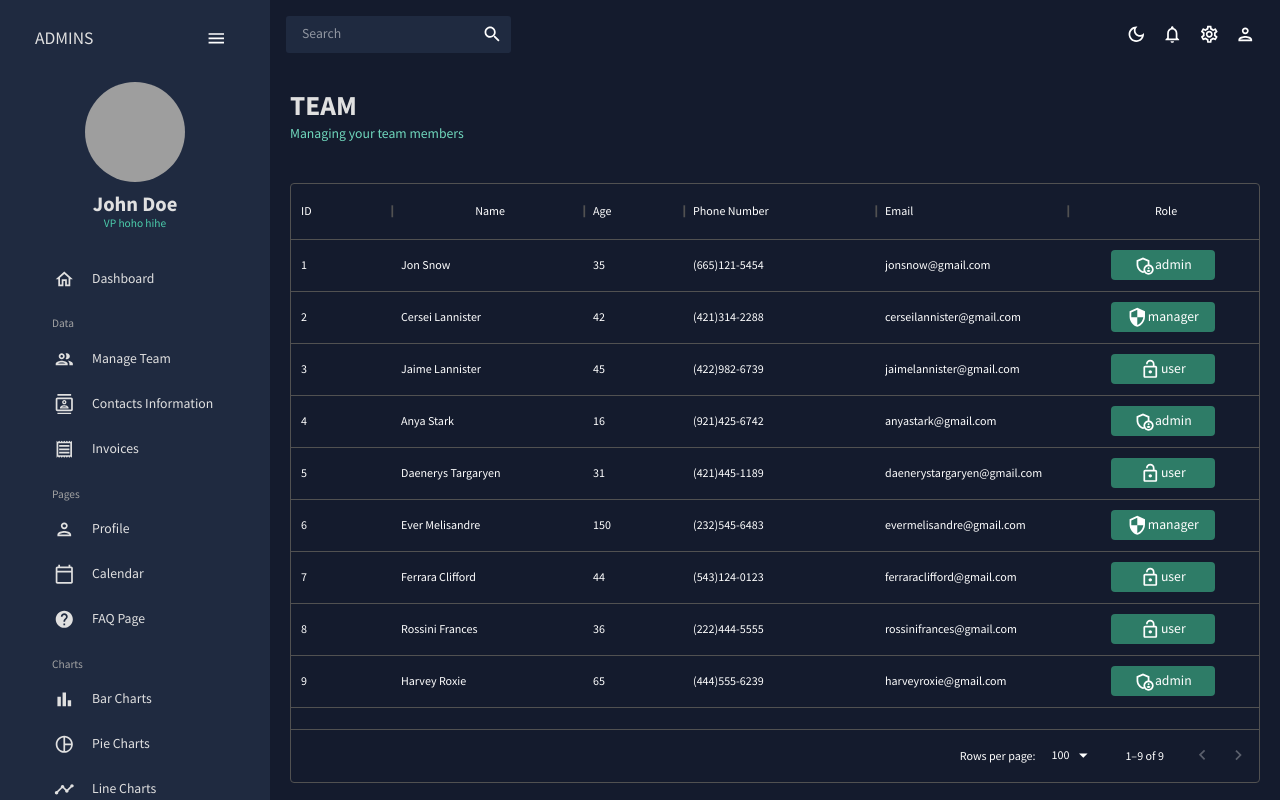
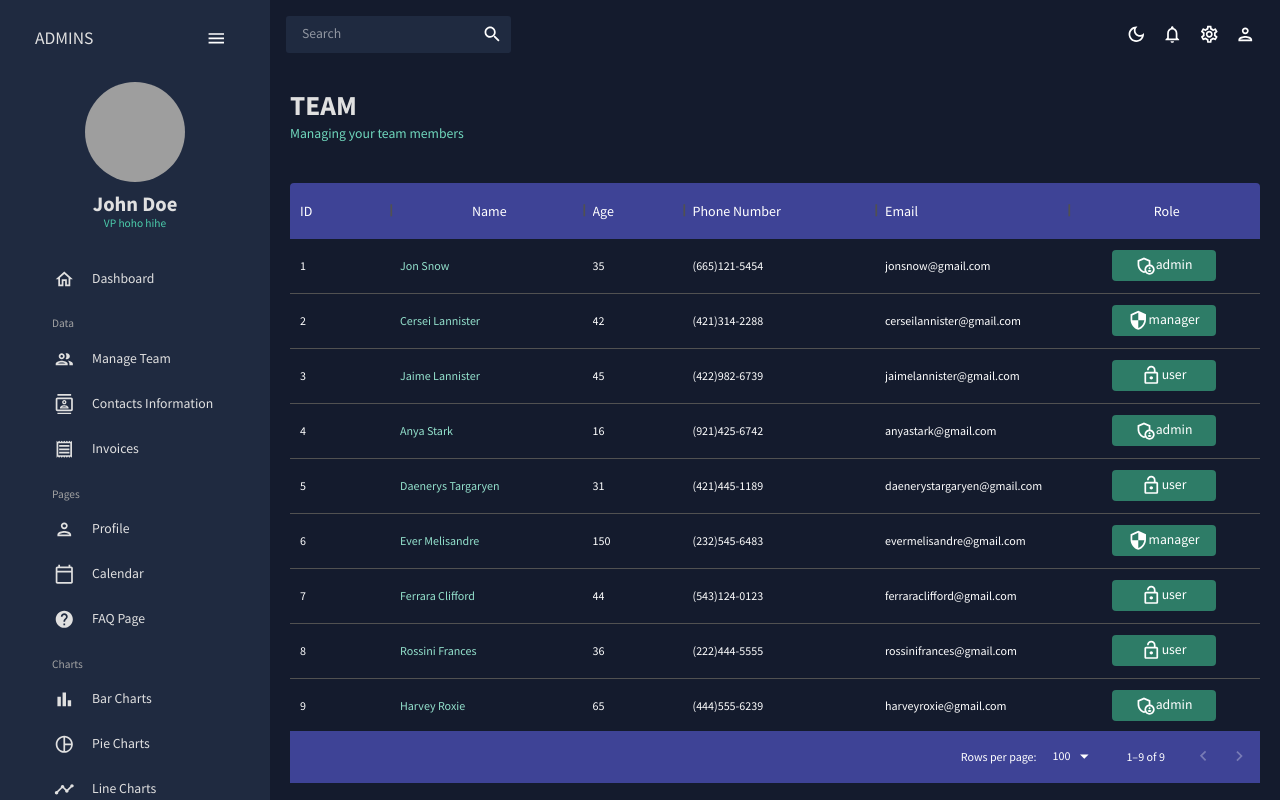
Before and after one commit to argaputra12/admin-dashboard, a React (Create React App) app: page /teams in a window 1280 px wide. Built offline with nearby package versions, Linux system fonts and the light colour scheme; grey boxes are pictures that could not be loaded.

Commit message:
update data grid layout

```diff
--- a/src/scenes/team/index.jsx
+++ b/src/scenes/team/index.jsx
@@ -4,6 +4,7 @@
 import { mockDataTeam } from '../../data/mockData';
 import { AdminPanelSettingsOutlined, LockOpenOutlined, SecurityOutlined } from '@mui/icons-material';
 import Header from '../../components/Header';
+
 
 const Team = () => {
     const theme = useTheme();
@@ -12,8 +13,31 @@
     return (
         <Box m="20px">
             <Header title="TEAM" subtitle="Managing your team members" />
-            <Box m="40px 0 0 0" height="75vh">
+            <Box m="40px 0 0 0" height="75vh" sx={{
+                "& .MuiDataGrid-root": {
+                    border: "none",
+                },
+                "& .MuiDataGrid-cell": {
+                    borderBottom: "none",
+                },
+                "& .name-column--cell": {
+                    color: colors.greenAccent[300],
+                },
+                "& .MuiDataGrid-columnHeaders": {
+                    backgroundColor: colors.blueAccent[700],
+                    borderBottom: "none",
+                    fontSize: "14px",
+                },
+                "& .MultiDataGrid-virtualScroller": {
+                    backgroundColor: colors.primary[400],
+                },
+                "& .MuiDataGrid-footerContainer": {
+                    borderTop: "none",
+                    backgroundColor: colors.blueAccent[700],
+                },
+             }}>
                 <DataGrid
+                    rowHeight={55}
                     rows={mockDataTeam}
                     columns={[
                         { field: 'id', headerName: 'ID' },
```
